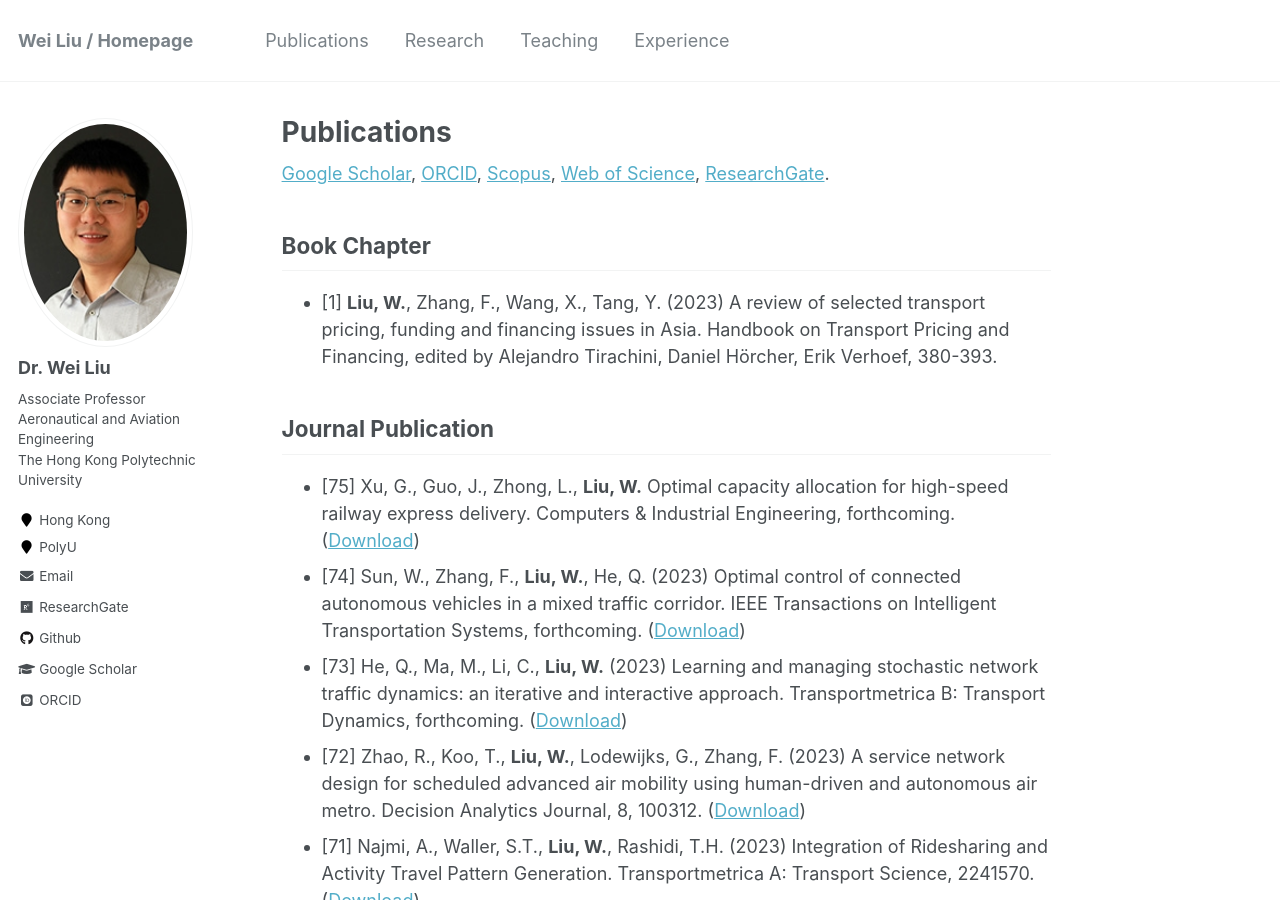
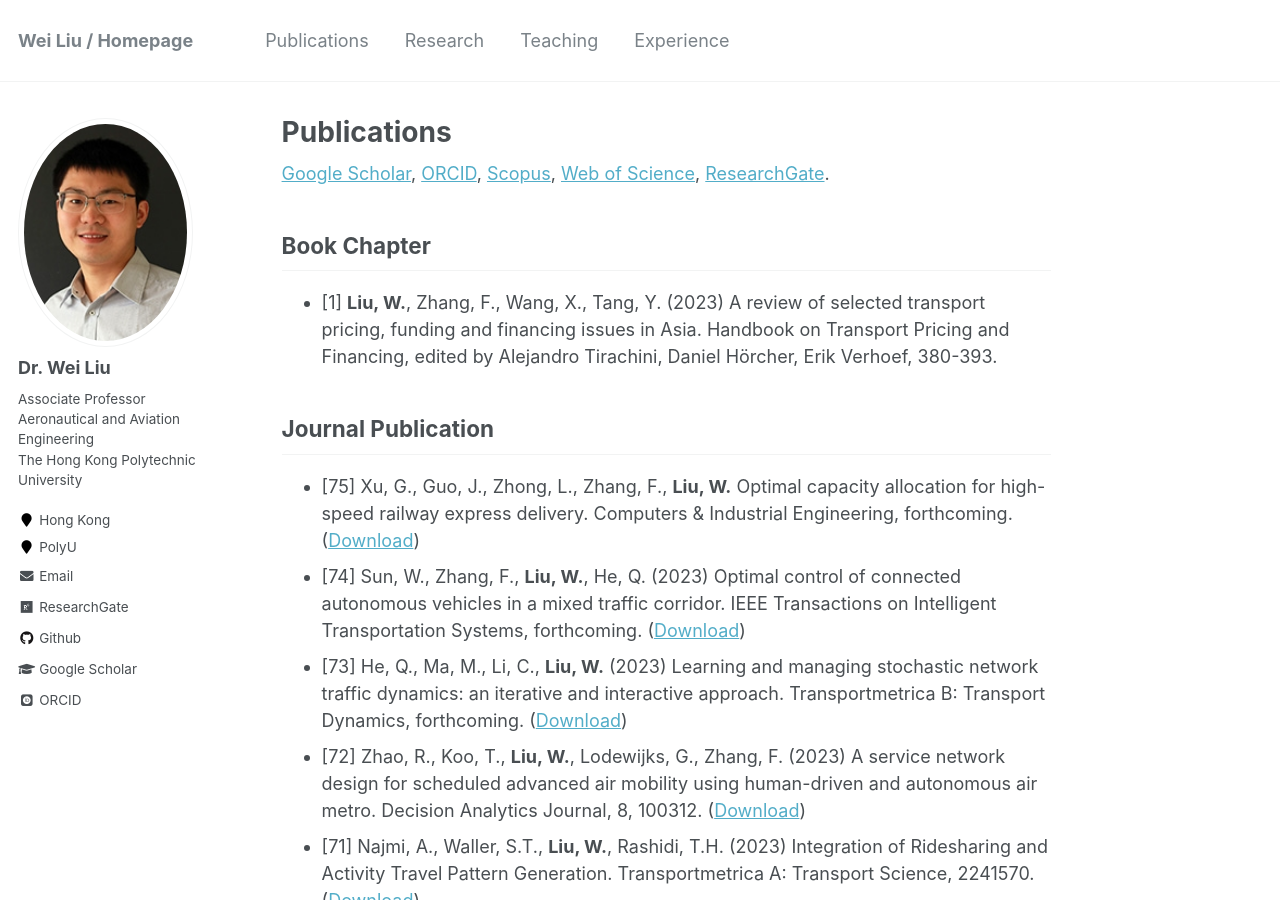
Before and after one commit to weiliu2016/weiliu2016.github.io, a Jekyll site: the page built from _pages/publications.md, in a window 1280 px wide and 900 px high. Built offline with Jekyll 4.4.1, drawn with Linux system fonts in a browser that asks for light colours; some web fonts are replaced.

Commit message:
Update publications.md

```diff
--- a/_pages/publications.md
+++ b/_pages/publications.md
@@ -22,7 +22,7 @@ Book Chapter
 
 Journal Publication
 ----------
-* [75] Xu, G., Guo, J., Zhong, L., **Liu, W.** Optimal capacity allocation for high-speed railway express delivery. Computers & Industrial Engineering, forthcoming. ([Download](https://doi.org/10.1016/j.cie.2023.xxxxxx))
+* [75] Xu, G., Guo, J., Zhong, L., Zhang, F., **Liu, W.** Optimal capacity allocation for high-speed railway express delivery. Computers & Industrial Engineering, forthcoming. ([Download](https://doi.org/10.1016/j.cie.2023.xxxxxx))
 * [74] Sun, W., Zhang, F., **Liu, W.**, He, Q. (2023) Optimal control of connected autonomous vehicles in a mixed traffic corridor. IEEE Transactions on Intelligent Transportation Systems, forthcoming. ([Download](http://dx.doi.org/10.1109/TITS.2023.xxxxxxx))
 * [73] He, Q., Ma, M., Li, C., **Liu, W.** (2023) Learning and managing stochastic network traffic dynamics: an iterative and interactive approach. Transportmetrica B: Transport Dynamics, forthcoming. ([Download](https://doi.org/10.1080/21680566.2023.xxxxxxx))
 * [72] Zhao, R., Koo, T., **Liu, W.**, Lodewijks, G., Zhang, F. (2023) A service network design for scheduled advanced air mobility using human-driven and autonomous air metro. Decision Analytics Journal, 8, 100312. ([Download](https://doi.org/10.1016/j.dajour.2023.100312))
```
